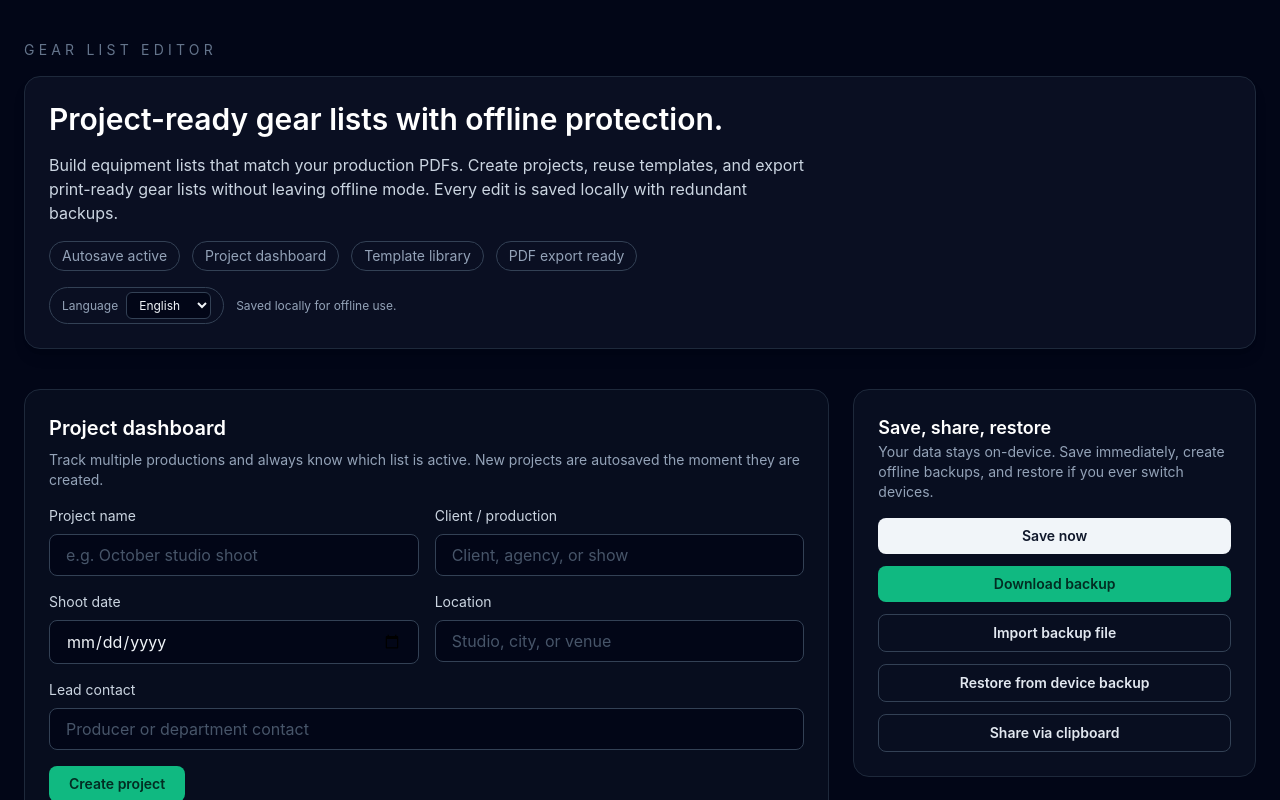
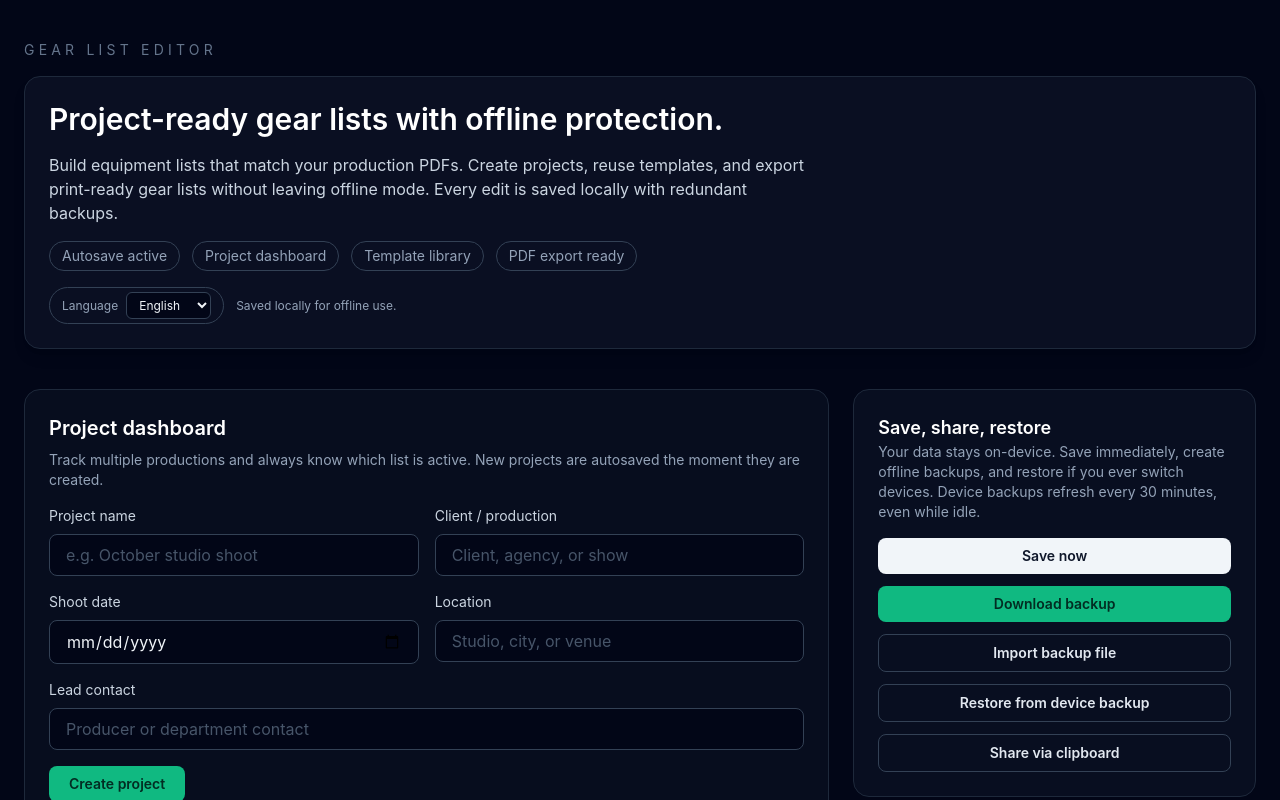
Before and after one commit to Hugo9809/Gear-list-editor, a React (Vite) app in the folder app/: page / in a window 1280 px wide. Shown: the top 800 px of the page. Built offline with nearby package versions, Linux system fonts and the light colour scheme.

Commit message:
Update backup cadence help copy

```diff
--- a/app/src/App.jsx
+++ b/app/src/App.jsx
@@ -1353,7 +1353,7 @@ export default function App() {
               <h2 className="text-lg font-semibold text-white">Save, share, restore</h2>
               <p className="text-sm text-slate-400">
                 Your data stays on-device. Save immediately, create offline backups, and restore if you ever
-                switch devices.
+                switch devices. Device backups refresh every 30 minutes, even while idle.
               </p>
               <div className="mt-4 flex flex-col gap-3">
                 <button
--- a/app/src/i18n/de.json
+++ b/app/src/i18n/de.json
@@ -61,6 +61,7 @@
         "description": "Änderungen werden sofort geschützt und in Backups gespiegelt.",
         "items": [
           "Autosave läuft nach jeder Änderung und hält redundante Kopien.",
+          "Geräte-Backups werden alle 30 Minuten aktualisiert, auch im Leerlauf.",
           "„Jetzt speichern“ erzwingt eine sofortige Synchronisierung lokal.",
           "Statusmeldungen bestätigen, wenn Speichern oder Reparatur fertig ist."
         ]
--- a/app/src/i18n/en.json
+++ b/app/src/i18n/en.json
@@ -61,6 +61,7 @@
         "description": "Edits are protected immediately and mirrored to backups.",
         "items": [
           "Autosave runs after every change and keeps redundant copies.",
+          "Device backups refresh every 30 minutes, even while idle.",
           "“Save now” forces an immediate sync across local storage locations.",
           "Status updates confirm when saves and repairs are complete."
         ]
```
